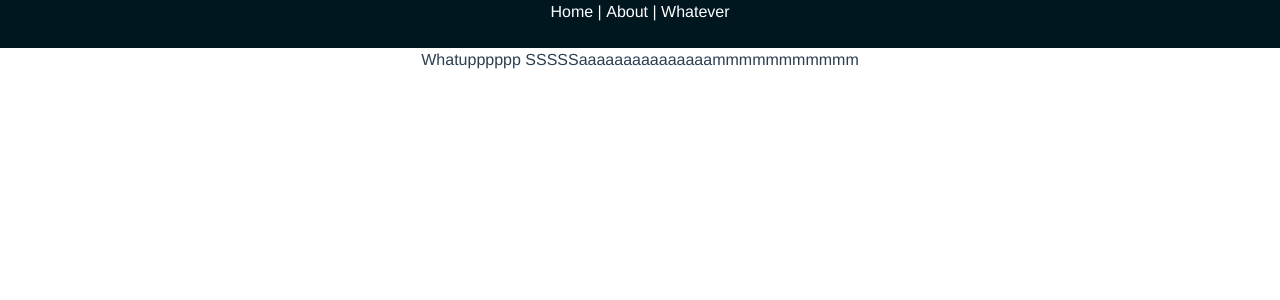
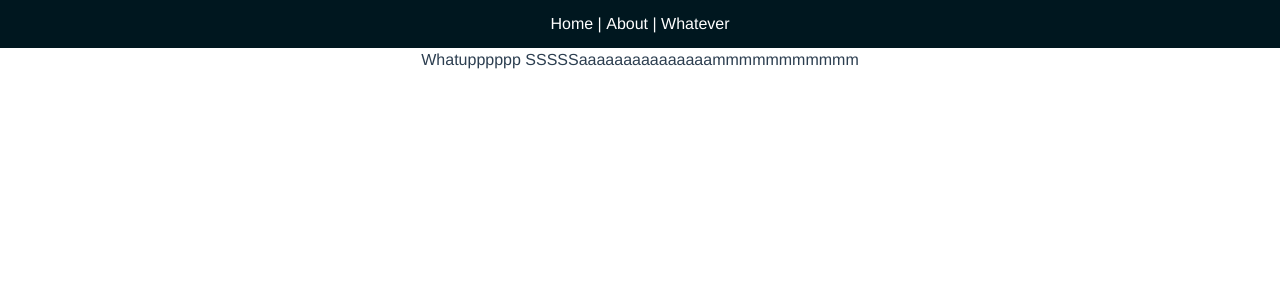
Before and after one commit to smeebear/evans-avengers, a Vue app: page / in a window 1280 px wide. Shown: the top 300 px of the page. Built offline with nearby package versions, Linux system fonts and the light colour scheme.

Commit message:
sticky, centered, nav

```diff
--- a/src/App.vue
+++ b/src/App.vue
@@ -1,5 +1,5 @@
 <template>
-  <navbar class=""/>
+  <navbar class="sticky top-0"/>
   <router-view/>
 </template>
 
--- a/src/components/navbar.vue
+++ b/src/components/navbar.vue
@@ -1,11 +1,11 @@
 <template>
   <div class="nav bg-dark text-white h-12">
-      <ul class='cursor-pointer '>
-          <li class="inline hover:bg-space">Home</li>
+      <ul class='cursor-pointer pt-3'>
+          <li class="inline hover:text-purple"><router-link to="/">Home</router-link></li>
           |
-          <li class="inline hover:bg-space">About</li>
+          <li class="inline hover:text-purple"><router-link to="/About">About</router-link></li>
           |
-          <li class="inline hover:bg-space">Whatever</li>
+          <li class="inline hover:text-purple">Whatever</li>
       </ul>
   </div>
 </template>
```
